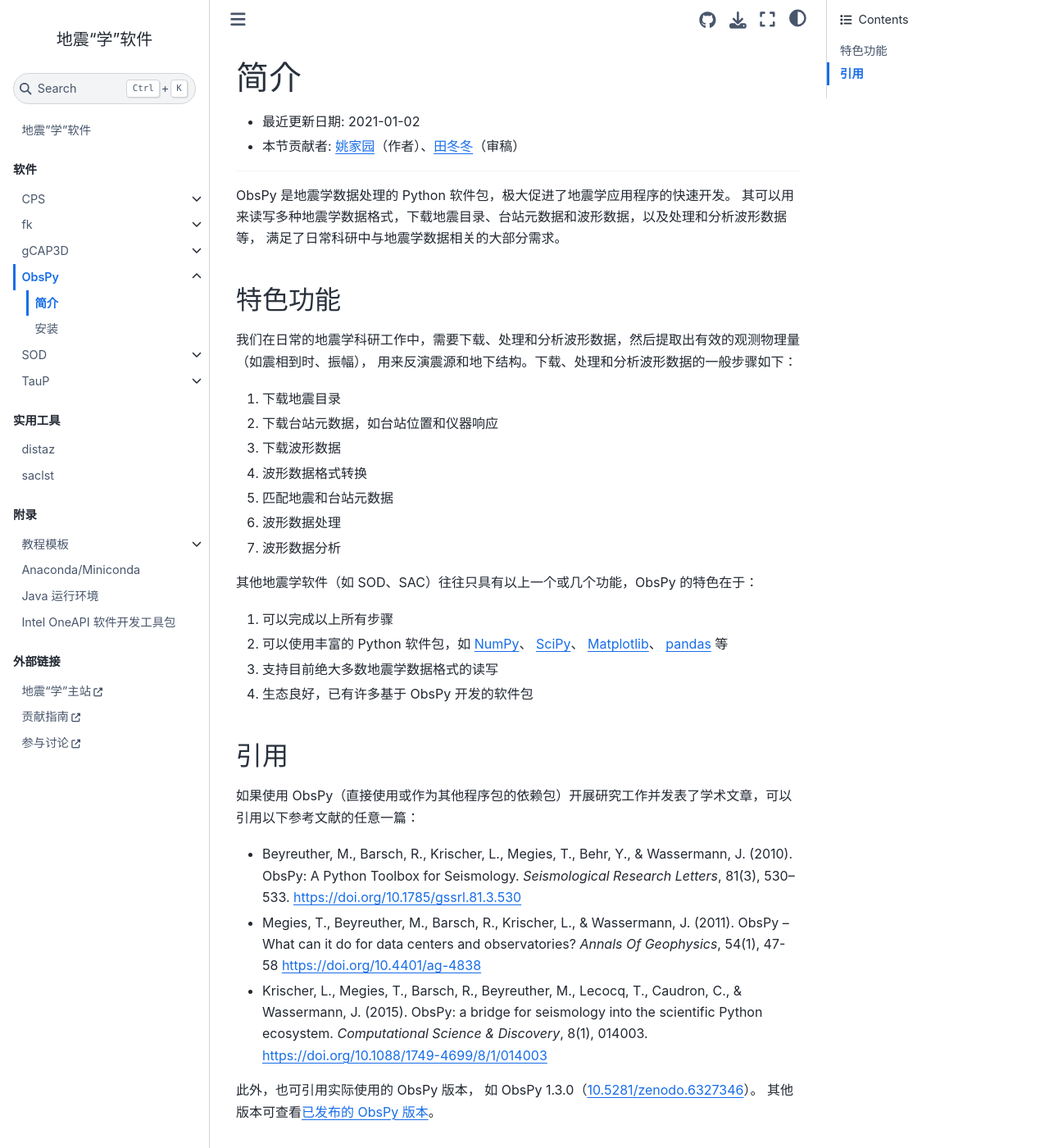
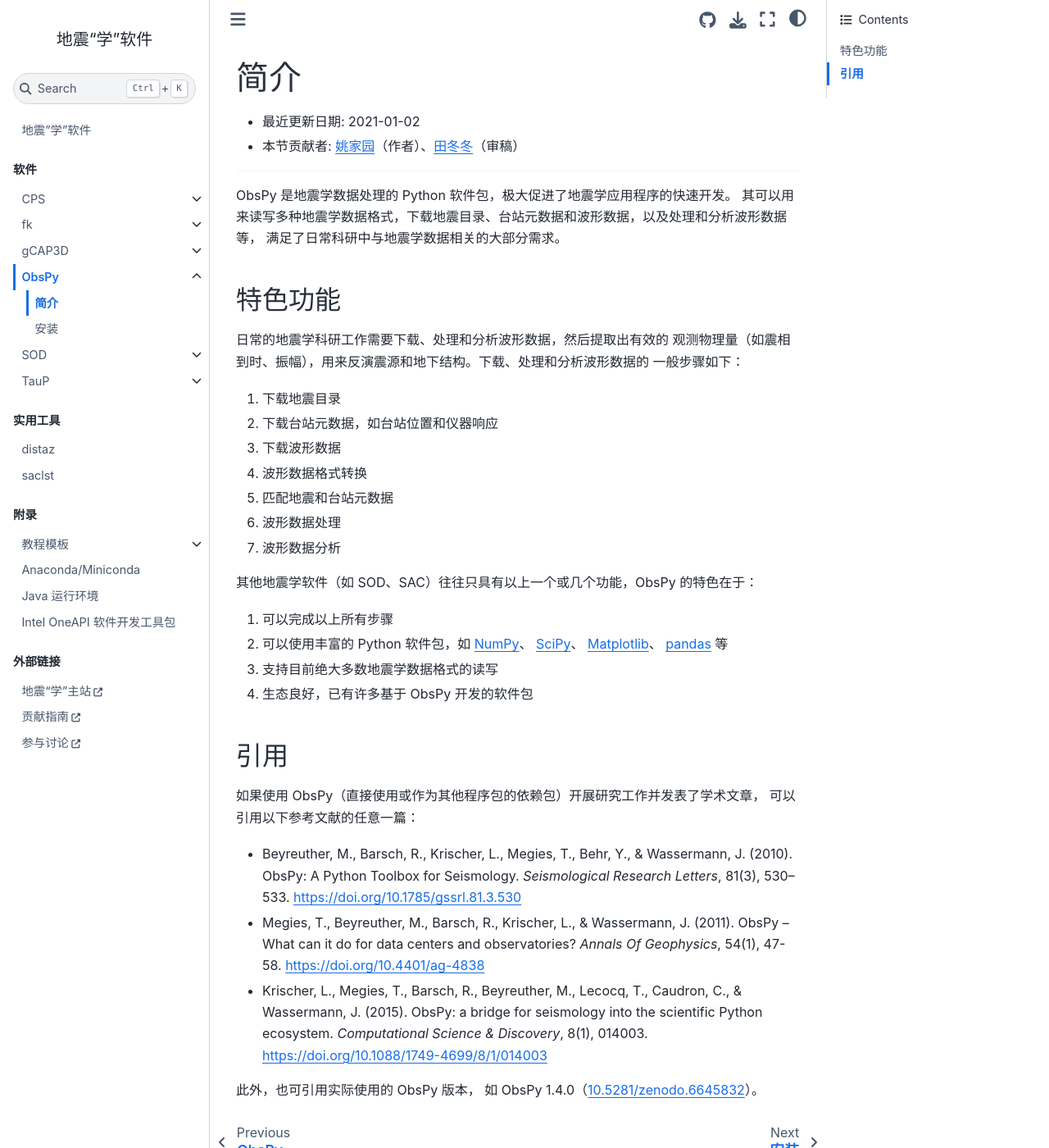
Before and after one commit to seismo-learn/software, a Jupyter Book: the page built from source/obspy/intro.md, in a window 1280 px wide and 1400 px high. Shown: the whole window at 82% size. Built offline with Jupyter Book 1.0.4 settings and Sphinx 7.4.7 and the Sphinx Book theme 1.1.4, drawn with Linux system fonts in a browser that asks for light colours.

Commit message:
Polish ObsPy again (#269)

```diff
--- a/source/obspy/intro.md
+++ b/source/obspy/intro.md
@@ -11,8 +11,9 @@
 
 ## 特色功能
 
-我们在日常的地震学科研工作中，需要下载、处理和分析波形数据，然后提取出有效的观测物理量（如震相到时、振幅），
-用来反演震源和地下结构。下载、处理和分析波形数据的一般步骤如下：
+日常的地震学科研工作需要下载、处理和分析波形数据，然后提取出有效的
+观测物理量（如震相到时、振幅），用来反演震源和地下结构。下载、处理和分析波形数据的
+一般步骤如下：
 
 1. 下载地震目录
 2. 下载台站元数据，如台站位置和仪器响应
@@ -34,7 +35,8 @@
 
 ## 引用
 
-如果使用 ObsPy（直接使用或作为其他程序包的依赖包）开展研究工作并发表了学术文章，可以引用以下参考文献的任意一篇：
+如果使用 ObsPy（直接使用或作为其他程序包的依赖包）开展研究工作并发表了学术文章，
+可以引用以下参考文献的任意一篇：
 
 - Beyreuther, M., Barsch, R., Krischer, L., Megies, T., Behr, Y., & Wassermann, J. (2010).
   ObsPy: A Python Toolbox for Seismology.
@@ -42,7 +44,7 @@
   <https://doi.org/10.1785/gssrl.81.3.530>
 - Megies, T., Beyreuther, M., Barsch, R., Krischer, L., & Wassermann, J. (2011).
   ObsPy – What can it do for data centers and observatories?
-  *Annals Of Geophysics*, 54(1), 47-58
+  *Annals Of Geophysics*, 54(1), 47-58.
   <https://doi.org/10.4401/ag-4838>
 - Krischer, L., Megies, T., Barsch, R., Beyreuther, M., Lecocq, T., Caudron, C., & Wassermann, J. (2015).
   ObsPy: a bridge for seismology into the scientific Python ecosystem.
@@ -50,5 +52,4 @@
   <https://doi.org/10.1088/1749-4699/8/1/014003>
 
 此外，也可引用实际使用的 ObsPy 版本，
-如 ObsPy 1.3.0（[10.5281/zenodo.6327346](http://dx.doi.org/10.5281/zenodo.6327346)）。
-其他版本可查看[已发布的 ObsPy 版本](https://zenodo.org/search?ln=en&p=obspy&sort=mostrecent)。
+如 ObsPy 1.4.0（[10.5281/zenodo.6645832](https://doi.org/10.5281/zenodo.6645832)）。
```
Also changed, not shown: source/obspy/index.md (+3 -3 lines), source/obspy/install.md (+2 -4 lines).
